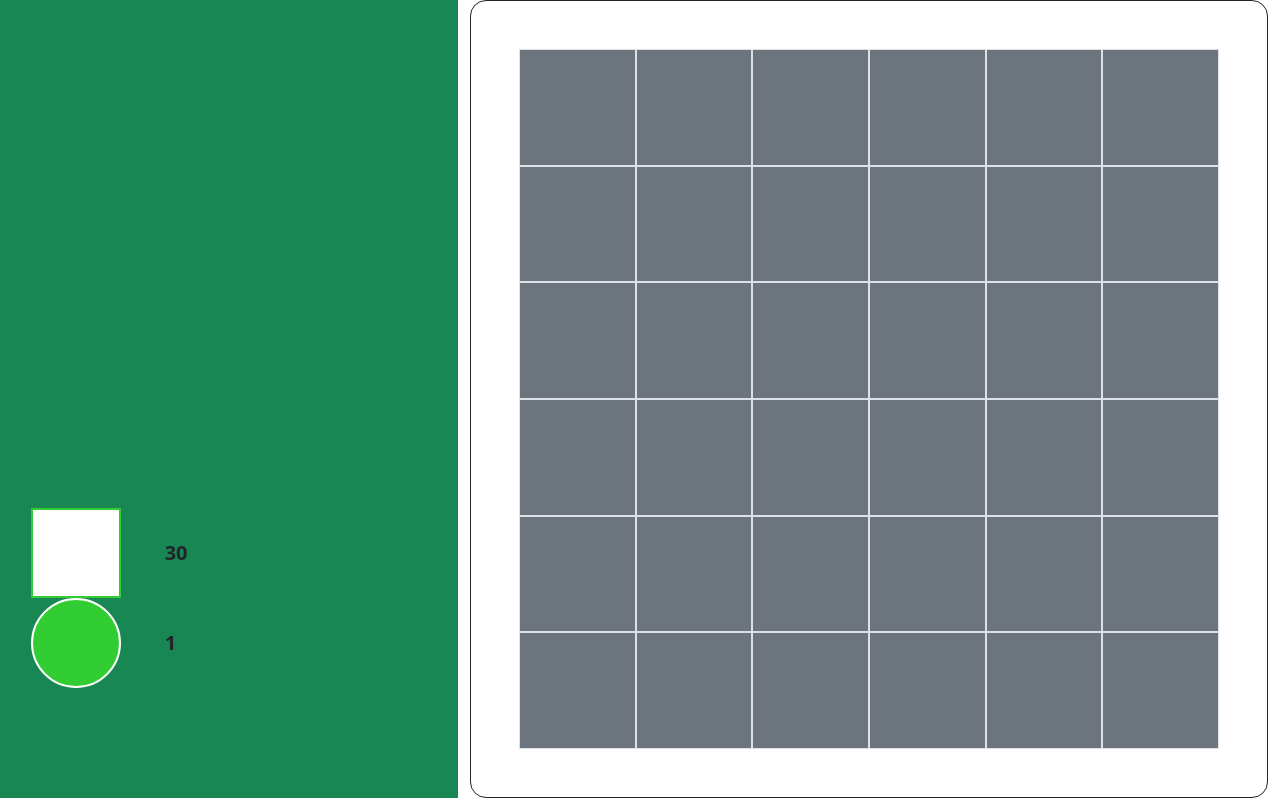
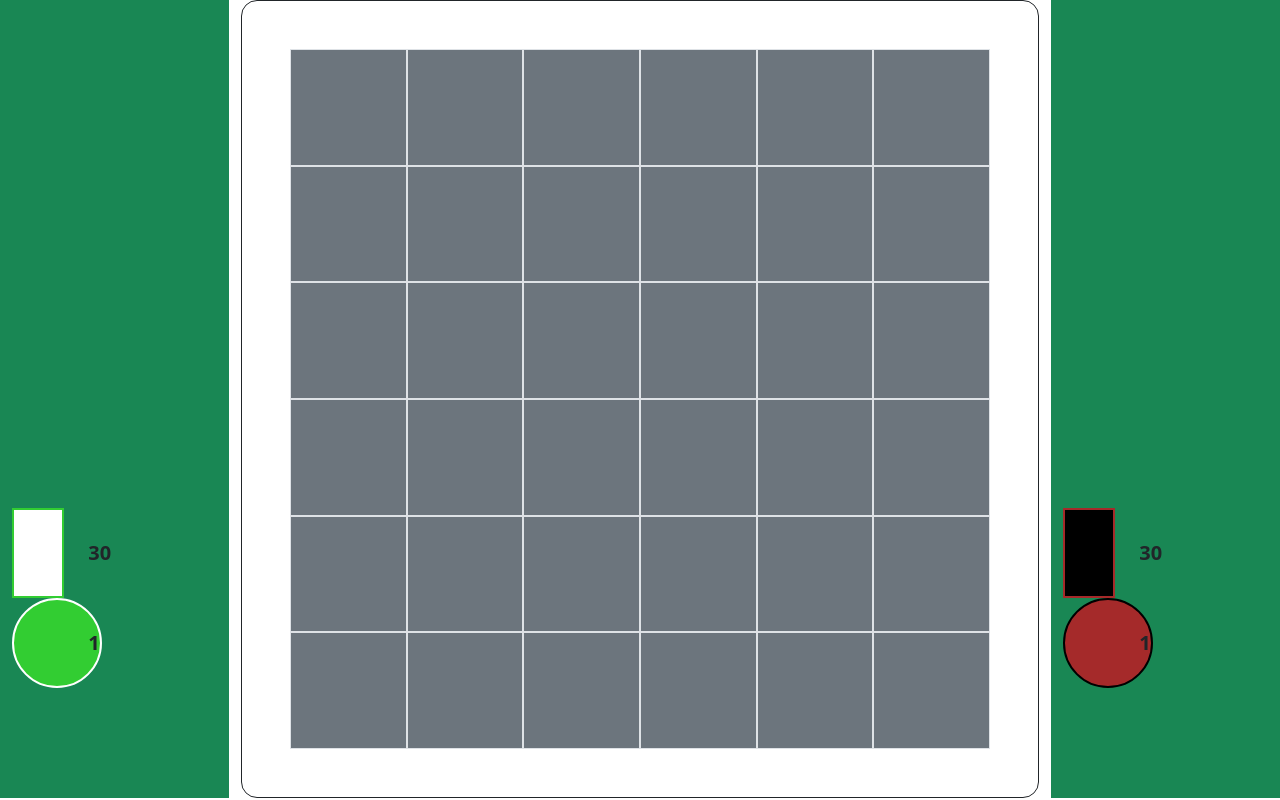
Before and after one commit to vithunchandra/Tak, a React (Vite) app: page / in a window 1280 px wide. Built offline with nearby package versions, Linux system fonts and the light colour scheme.

Commit message:
add rule turn for first move

```diff
--- a/src/App.tsx
+++ b/src/App.tsx
@@ -7,13 +7,14 @@ import StoneNumber from './Interface/StoneNumber';
 import { Color } from './enum/StoneEnum';
 import Item from './component/Item';
 import { StoneSelection, StoneStack } from './Interface/Stone';
+import Turn from './Interface/Turn';
 
 function App() {
   const [board, setBoard] = useState<Stone[][][]>();
   const [stoneStack, setStoneStack] = useState<StoneStack | undefined>({
     X: -1,
     Y: -1,
-    stoneStack: undefined
+    Stack: undefined
   });
   const [whiteStoneNumber, setWhiteStoneNumber] = useState<StoneNumber>(
     {
@@ -33,25 +34,29 @@ function App() {
     isSelected: false,
     stoneDetail: undefined
   });
-  const [turn, setTurn] = useState<boolean>(false);
+  const [turn, setTurn] = useState<Turn>({
+    firstMove: true,
+    turn: false
+  });
   useEffect(() => {
     console.log(stoneSelection)
   }, [stoneSelection])
   return (
     <div className='container-fluid'>
       <div className="row">
+
         <div className='col bg-success'>
           <div className='row flex-column h-100'>
             <div className="col-auto h-50 d-flex flex-colomn justify-content-center overflow-auto">
               <Indicator stoneStack={stoneStack}></Indicator>
             </div>
             <div className='col-auto h-50 d-flex justify-content-center align-items-around flex-column'>
-              {(stoneSelection.stoneDetail != undefined || stoneStack?.stoneStack != undefined) && <button className='btn btn-info' onClick={() => {
+              {(stoneSelection.stoneDetail != undefined || stoneStack?.Stack != undefined) && <button className='btn btn-info' onClick={() => {
                 setStoneSelection({
                   isSelected: false,
                   stoneDetail: undefined
                 })
-                setStoneStack({X:-1, Y:-1, stoneStack:undefined});
+                setStoneStack({X:-1, Y:-1, Stack:undefined});
               }}>cancel</button>}
               <Item stoneNumber={whiteStoneNumber} setStoneSelection={setStoneSelection} stoneSelection={stoneSelection} setStoneStack={setStoneStack} turn={turn}></Item>
             </div>
@@ -72,6 +77,18 @@ function App() {
             turn={turn} setTurn={setTurn}
           ></Board>
         </div>
+
+        <div className='col bg-success'>
+          <div className='row flex-column h-100'>
+            <div className="col-auto h-50 d-flex flex-colomn justify-content-center overflow-auto">
+              <Indicator stoneStack={stoneStack}></Indicator>
+            </div>
+            <div className='col-auto h-50 d-flex justify-content-center align-items-around flex-column'>
+              <Item stoneNumber={blackStoneNumber} setStoneSelection={setStoneSelection} stoneSelection={stoneSelection} setStoneStack={setStoneStack} turn={turn}></Item>
+            </div>
+          </div>
+        </div>
+
       </div>
     </div>
   )
--- a/src/Interface/BoardDataInterface.tsx
+++ b/src/Interface/BoardDataInterface.tsx
@@ -1,6 +1,7 @@
 import Stone from "../class/Stone";
 import { StoneSelection, StoneStack } from "./Stone";
 import StoneNumber from "./StoneNumber";
+import Turn from "./Turn";
 
 export default interface BoardDataInterface {
     stoneStack: StoneStack | undefined;
@@ -13,6 +14,6 @@ export default interface BoardDataInterface {
     setWhiteStoneNumber: React.Dispatch<React.SetStateAction<StoneNumber>>;
     blackStoneNumber: StoneNumber;
     setBlackStoneNumber: React.Dispatch<React.SetStateAction<StoneNumber>>;
-    turn: boolean;
-    setTurn: React.Dispatch<React.SetStateAction<boolean>>;
+    turn: Turn;
+    setTurn: React.Dispatch<React.SetStateAction<Turn>>;
 }
--- a/src/Interface/Stone.tsx
+++ b/src/Interface/Stone.tsx
@@ -15,7 +15,7 @@ interface StoneSelection{
 interface StoneStack{
     X: number;
     Y: number;
-    stoneStack: Stone[] | undefined;
+    Stack: Stone[] | undefined;
 }
 
 export type {
--- /dev/null
+++ b/src/Interface/Turn.tsx
@@ -0,0 +1,4 @@
+export default interface Turn{
+    firstMove: boolean,
+    turn: boolean
+}
--- a/src/class/Stone.tsx
+++ b/src/class/Stone.tsx
@@ -33,8 +33,12 @@ export default class Stone {
                 }} key={Math.random()}></div>
             )
         }else{
-            const width = 90;
-            const height = 30;
+            let width = 30;
+            let height = 90;
+            if(this.position == "flat"){
+                width = 90;
+                height = 30;
+            }
 
             return (
                 <div className={`${this.color}-stone`} style={{
--- a/src/component/Board.tsx
+++ b/src/component/Board.tsx
@@ -47,8 +47,8 @@ export default function Board(
 
         if(stoneStack && isValidate(stoneStack.X, stoneStack.Y, x, y)){
             // move/unstack
-            if(stoneStack.stoneStack?.length == 1 && stoneStack.X == x && stoneStack.Y == y){
-                setStoneStack({X:-1, Y:-1, stoneStack: undefined})
+            if(stoneStack.Stack?.length == 1 && stoneStack.X == x && stoneStack.Y == y){
+                setStoneStack({X:-1, Y:-1, Stack: undefined})
             }else{
 
 
@@ -57,18 +57,21 @@ export default function Board(
 
 
 
-                setTurn(!turn);
-                setStoneStack({X:-1, Y:-1, stoneStack: undefined})
+                setTurn({
+                    firstMove: turn.firstMove,
+                    turn: !turn.turn,
+                });
+                setStoneStack({X:-1, Y:-1, Stack: undefined})
             }
         }else{
             if(board && ((board[x][y][board[x][y].length-1]?.color == Color.WHITE && turn) || (board[x][y][board[x][y].length-1]?.color == Color.BLACK && !turn))){
                 setStoneStack({
                     X: x,
                     Y: y,
-                    stoneStack: [...board[x][y]]
+                    Stack: [...board[x][y]]
                 })
             }else{
-                setStoneStack({X:-1, Y:-1, stoneStack: undefined})
+                setStoneStack({X:-1, Y:-1, Stack: undefined})
             }
         }
     }
@@ -108,7 +111,17 @@ export default function Board(
                     stoneDetail: undefined
                 });
 
-                setTurn(!turn);
+                if(turn.firstMove && turn.turn){
+                    setTurn({
+                        firstMove: false,
+                        turn: true
+                    })
+                }else{
+                    setTurn({
+                        firstMove: turn.firstMove,
+                        turn: !turn.turn,
+                    });
+                }
             }
         }
     }
--- a/src/component/Indicator.tsx
+++ b/src/component/Indicator.tsx
@@ -1,12 +1,12 @@
 export default function Indicator({stoneStack}){
-    if(!stoneStack.stoneStack){
+    if(!stoneStack.Stack){
         return <></>
     }
     // console.log(stoneStack);
     return (
         <div>
             {
-                stoneStack.stoneStack.map((item, index) => item.printAsIndicator(index))
+                stoneStack.Stack.slice(0).reverse().map((item, index) => item.printAsIndicator(index))
             }
         </div>
     )
--- a/src/component/Item.tsx
+++ b/src/component/Item.tsx
@@ -1,5 +1,6 @@
 import { StoneSelection, StoneStack } from "../Interface/Stone";
 import StoneNumber from "../Interface/StoneNumber";
+import Turn from "../Interface/Turn";
 import { Color, Position, StoneSize } from "../enum/StoneEnum";
 
 export default function Item(
@@ -9,15 +10,16 @@ export default function Item(
         stoneSelection: StoneSelection,
         setStoneSelection: React.Dispatch<React.SetStateAction<StoneSelection>>,
         setStoneStack: React.Dispatch<React.SetStateAction<StoneStack | undefined>>,
-        turn: Boolean
+        turn: Turn
     }
 ){
     function selectStone(event: React.MouseEvent<HTMLElement>){
-        setStoneStack({X:-1, Y:-1, stoneStack: undefined});
+        setStoneStack({X:-1, Y:-1, Stack: undefined});
         const isCapstone = event.currentTarget.getAttribute('data-iscapstone') === "false" ? false : true;
         const color = event.currentTarget.getAttribute('data-color');
+        if(!isCapstone || !turn.firstMove){
             const isSelectedNotNull = isCapstone ? stoneNumber.capStoneNumber > 0 ? true : false : stoneNumber.flatStoneNumber > 0 ? true : false;
-        if(isSelectedNotNull && ((color === "white" && turn) || (color === "black" && !turn))){
+            if(isSelectedNotNull && ((color === "white" && turn.turn) || (color === "black" && !turn.turn))){
                 if(stoneSelection.stoneDetail?.isCapstone == false && stoneSelection.stoneDetail.position == "flat"){
                     setStoneSelection(
                         {
@@ -40,6 +42,7 @@ export default function Item(
                             }
                         }
                     )
+                }
             }
         }
     }
```
Lines whose indentation alone changed are shown as unchanged.
